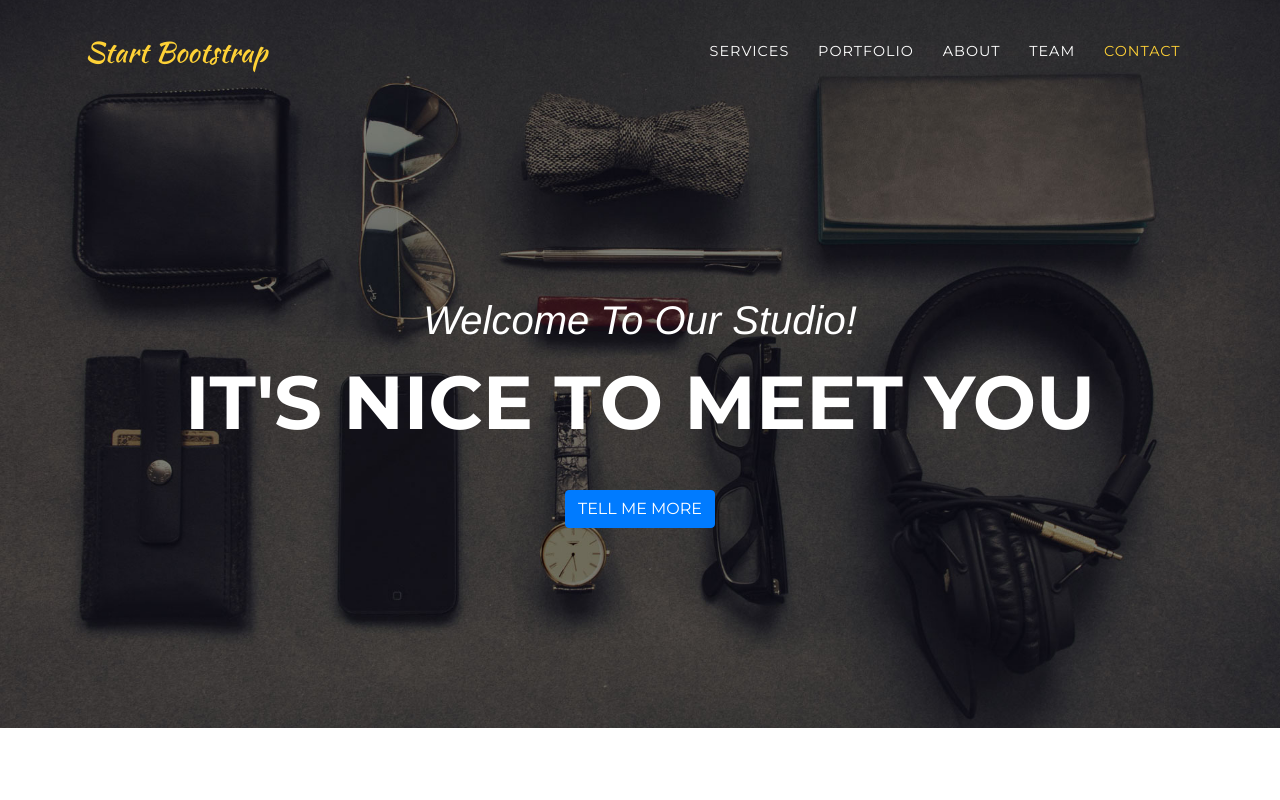
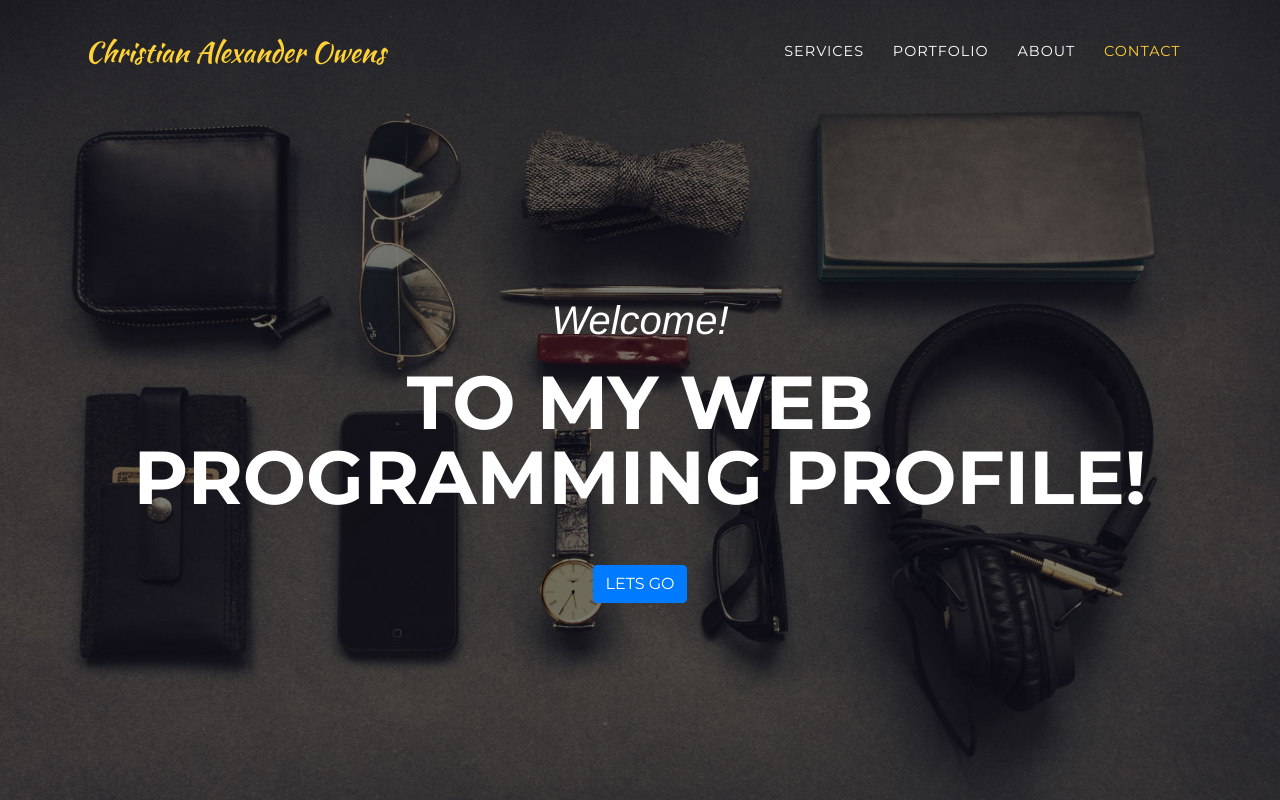
Before and after one commit to ChrisOwens505/TTGWebsite, a website with bundled scripts: page ABxTTGWebsite/index.html in a window 1280 px wide. Shown: the top 800 px of the page. Built offline with nearby package versions, Linux system fonts and the light colour scheme; a web font is replaced by a local one.

```diff
--- a/ABxTTGWebsite/index.html
+++ b/ABxTTGWebsite/index.html
@@ -8,7 +8,7 @@
     <meta name="description" content="">
     <meta name="author" content="">
 
-    <title>Agency - Start Bootstrap Theme</title>
+    <title>Portfolio</title>
 
     <!-- Bootstrap core CSS -->
     <link href="vendor/bootstrap/css/bootstrap.min.css" rel="stylesheet">
@@ -30,7 +30,7 @@
     <!-- Navigation -->
     <nav class="navbar navbar-expand-lg navbar-dark fixed-top" id="mainNav">
       <div class="container">
-        <a class="navbar-brand js-scroll-trigger" href="#page-top">Start Bootstrap</a>
+        <a class="navbar-brand js-scroll-trigger" href="#page-top">Christian Alexander Owens</a>
         <button class="navbar-toggler navbar-toggler-right" type="button" data-toggle="collapse" data-target="#navbarResponsive" aria-controls="navbarResponsive" aria-expanded="false" aria-label="Toggle navigation">
           Menu
           <i class="fa fa-bars"></i>
@@ -47,9 +47,6 @@
               <a class="nav-link js-scroll-trigger" href="#about">About</a>
             </li>
             <li class="nav-item">
-              <a class="nav-link js-scroll-trigger" href="#team">Team</a>
-            </li>
-            <li class="nav-item">
               <a class="nav-link js-scroll-trigger" href="#contact">Contact</a>
             </li>
           </ul>
@@ -61,9 +58,9 @@
     <header class="masthead">
       <div class="container">
         <div class="intro-text">
-          <div class="intro-lead-in">Welcome To Our Studio!</div>
-          <div class="intro-heading text-uppercase">It's Nice To Meet You</div>
-          <a class="btn btn-primary btn-xl text-uppercase js-scroll-trigger" href="#services">Tell Me More</a>
+          <div class="intro-lead-in">Welcome!</div>
+          <div class="intro-heading text-uppercase">To My Web Programming Profile!</div>
+          <a class="btn btn-primary btn-xl text-uppercase js-scroll-trigger" href="#services">Lets Go</a>
         </div>
       </div>
     </header>
```
Also changed, not shown: 1 other file.
